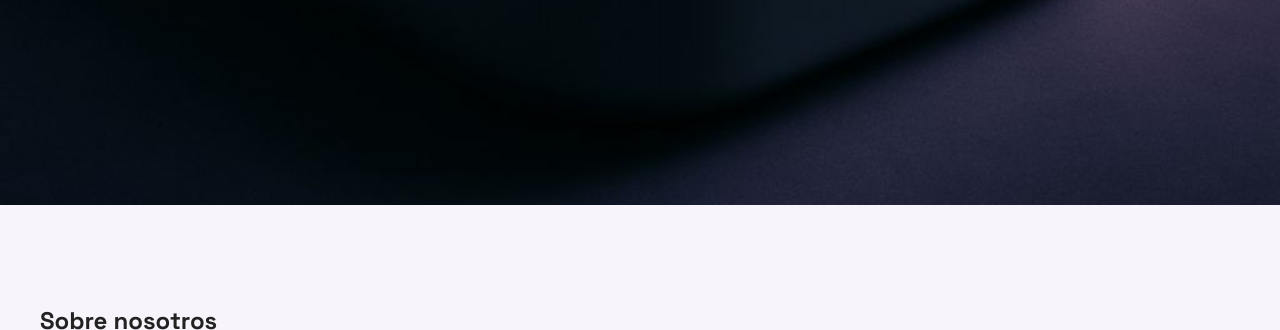
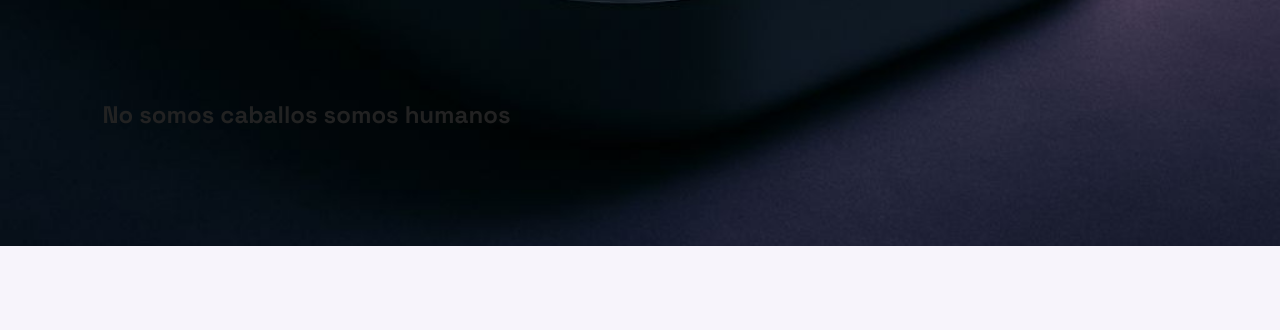
Before and after one commit to paulina1507/shiny-maker, a plain HTML site: page index.html in a window 1280 px wide. Shown: the part 775-1105 px from the top of the page. Drawn offline with nearby package versions, Linux system fonts and the light colour scheme.

Commit message:
cambio prueba

```diff
--- a/index.html
+++ b/index.html
@@ -29,6 +29,7 @@
       <p>Con experiencia en desarrollo web y diseño de interfaces, creamos productos que combinan estética y eficiencia. </p>
       <button class="cta-button" id="openQuoteForm">Solicitar presupuesto</button>
       <h2 id="typewriter" class="typewriter">Tecnología Avanzada que Impulsa el Futuro</h2>
+      <h1>No somos caballos somos humanos</h1>
     </section>
 
         <!-- Sobre mí -->
```
